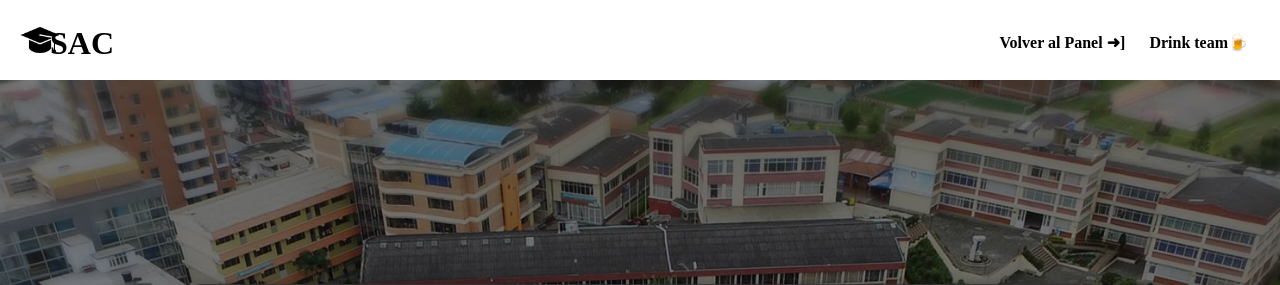
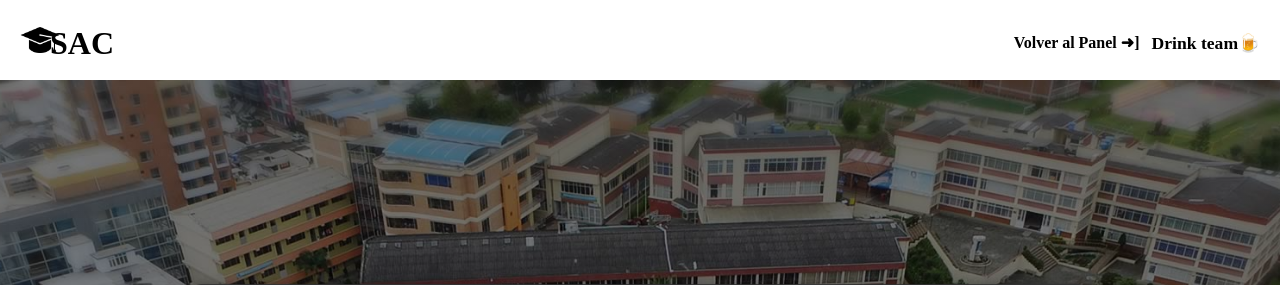
Before and after one commit to Elf3n-RO/Proyect-POO-ULEAM---Group-6---2025, a Flask app: page /ayuda in a window 1280 px wide. Shown: the top 285 px of the page. Run offline with Flask 3, Linux system fonts and the light colour scheme.

Commit message:
Html, ayuda:  changes 3

```diff
--- a/SAC/src/sac/templates/ayuda.html
+++ b/SAC/src/sac/templates/ayuda.html
@@ -11,7 +11,7 @@
             <p class="logo">SAC</p>
             <nav>
                 <a href="/">Volver al Panel ➜]</a>
-                <a>Drink team🍺</a>
+                <h1 style="font-size: 1.1em; color: black; padding-top: 15px;" >Drink team🍺</h1>
             </nav>
         </div>
     </header>
```
